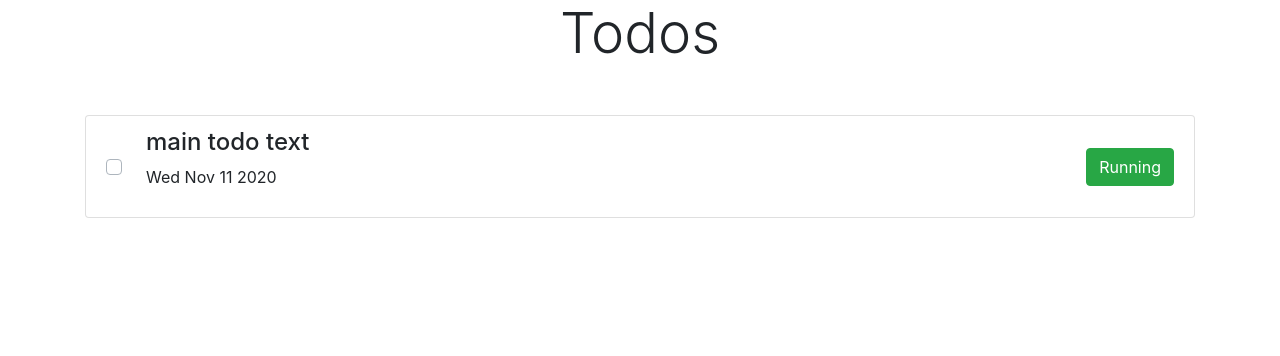
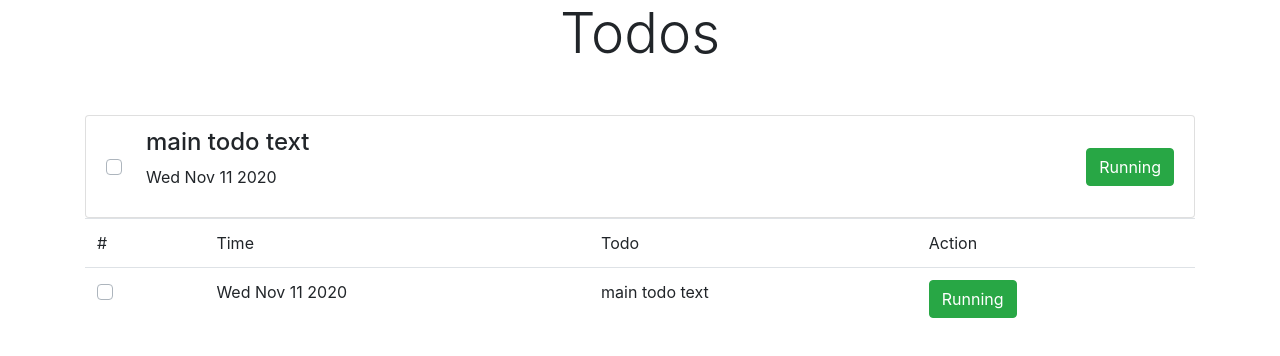
Before and after one commit to zabedalam/React_ToDo_New_Version, a React (Create React App) app: page / in a window 1280 px wide. Shown: the top 356 px of the page. Built offline with nearby package versions, Linux system fonts and the light colour scheme.

Commit message:
table view and item placed

```diff
--- /dev/null
+++ b/src/components/tableview/RowItem.jsx
@@ -0,0 +1,36 @@
+import React from 'react'
+import {Button, CustomInput} from "reactstrap"
+import PropTypes from "prop-types"
+
+RowItem.propTypes={
+    todo:PropTypes.object.isRequired,
+    toggleSelect:PropTypes.func.isRequired,
+    toggleComplete:PropTypes.func.isRequired
+}
+
+function RowItem({todo,toggleSelect,toggleComplete}) {
+    return (
+        <>
+          <tr>
+              <td scope="row">
+<CustomInput
+type="checkbox"
+id={todo.id}
+checked={todo.isSelect}
+onChange={()=>toggleSelect(todo.id)}
+/></td>
+    <td>{todo.time.toDateString()}</td>
+    <td>{todo.text}</td>
+    <td>
+        <Button color={todo.isComplete?"danger":"success"}
+        onClick={()=>toggleComplete(todo.id)}>
+            {todo.isComplete?"Completed":"Running"}
+        </Button>
+    </td>
+
+              </tr>
+        </>
+    )
+}
+
+export default RowItem
--- a/src/components/tableview/index.jsx
+++ b/src/components/tableview/index.jsx
@@ -0,0 +1,41 @@
+import React from 'react'
+import { Table } from 'reactstrap'
+import RowItem from './RowItem'
+import PropTypes from "prop-types"
+
+TableView.propTypes={
+    todos:PropTypes.object.isRequired,
+    toggleSelect:PropTypes.func.isRequired,
+    toggleComplete:PropTypes.func.isRequired
+}
+
+
+function TableView({todos,toggleSelect,toggleComplete}) {
+    return (
+        <>
+         <Table>
+             <thead>
+                 <tr>
+                     <td>#</td>
+                     <td>Time</td>
+                     <td>Todo</td>
+                     <td>Action</td>
+                 </tr>
+             </thead>
+             <tbody>
+                 {todos.map(todo=>(
+                     <RowItem
+                     key={todo.id}
+                     todo={todo}
+                     toggleComplete={toggleComplete}
+                     toggleSelect={toggleSelect}
+                 />)
+
+                 )}
+             </tbody>
+             </Table>
+        </>
+    )
+}
+
+export default TableView
--- a/src/components/todos/index.jsx
+++ b/src/components/todos/index.jsx
@@ -1,5 +1,6 @@
 import React, { Component } from 'react'
 import ListView from '../listview'
+import TableView from "../tableview"
 
 export default class Todos extends Component {
     state={
@@ -30,6 +31,12 @@ toggleComplete=()=>{
              toggleComplete={this.toggleComplete}
              toggleSelect={this.toggleSelect}
              />
+
+             <TableView
+             todos={this.state.todos}
+             toggleComplete={this.toggleComplete}
+             toggleSelect={this.toggleSelect}
+             />
             </>
         )
     }
```
